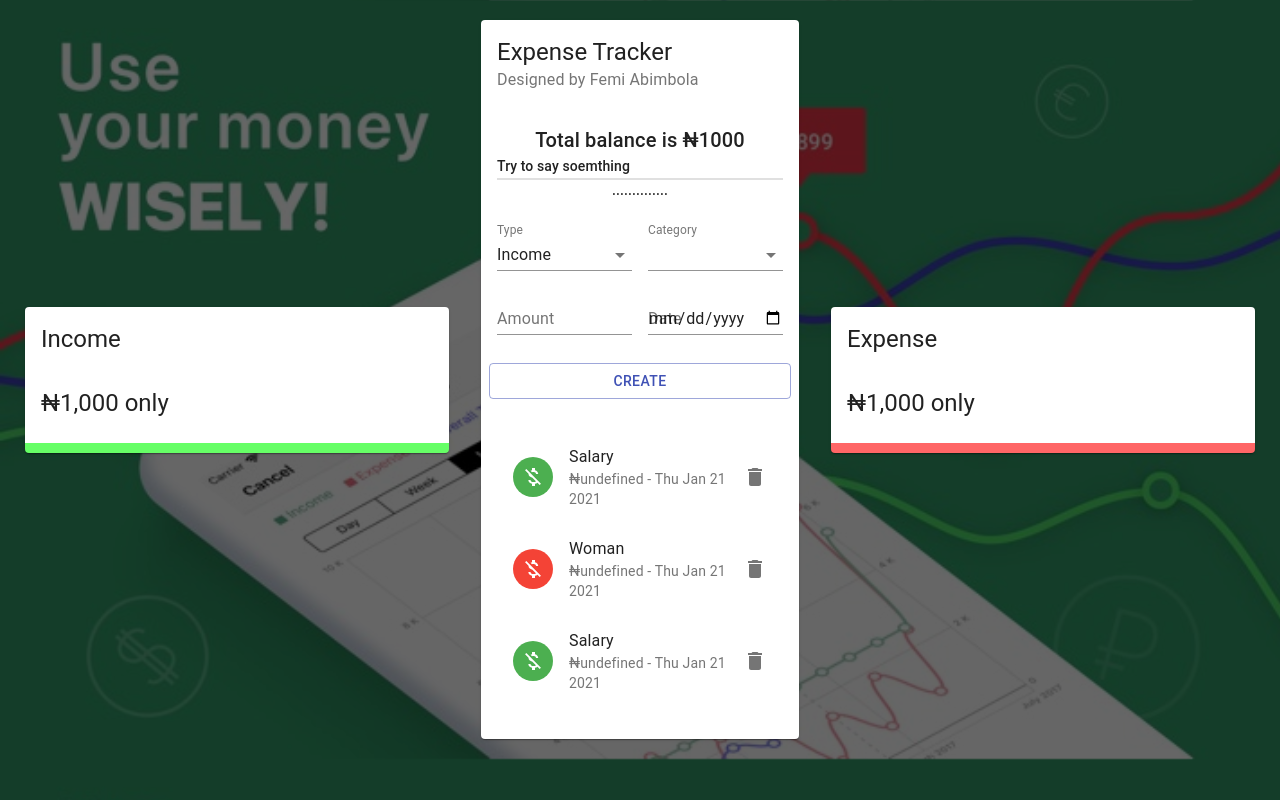
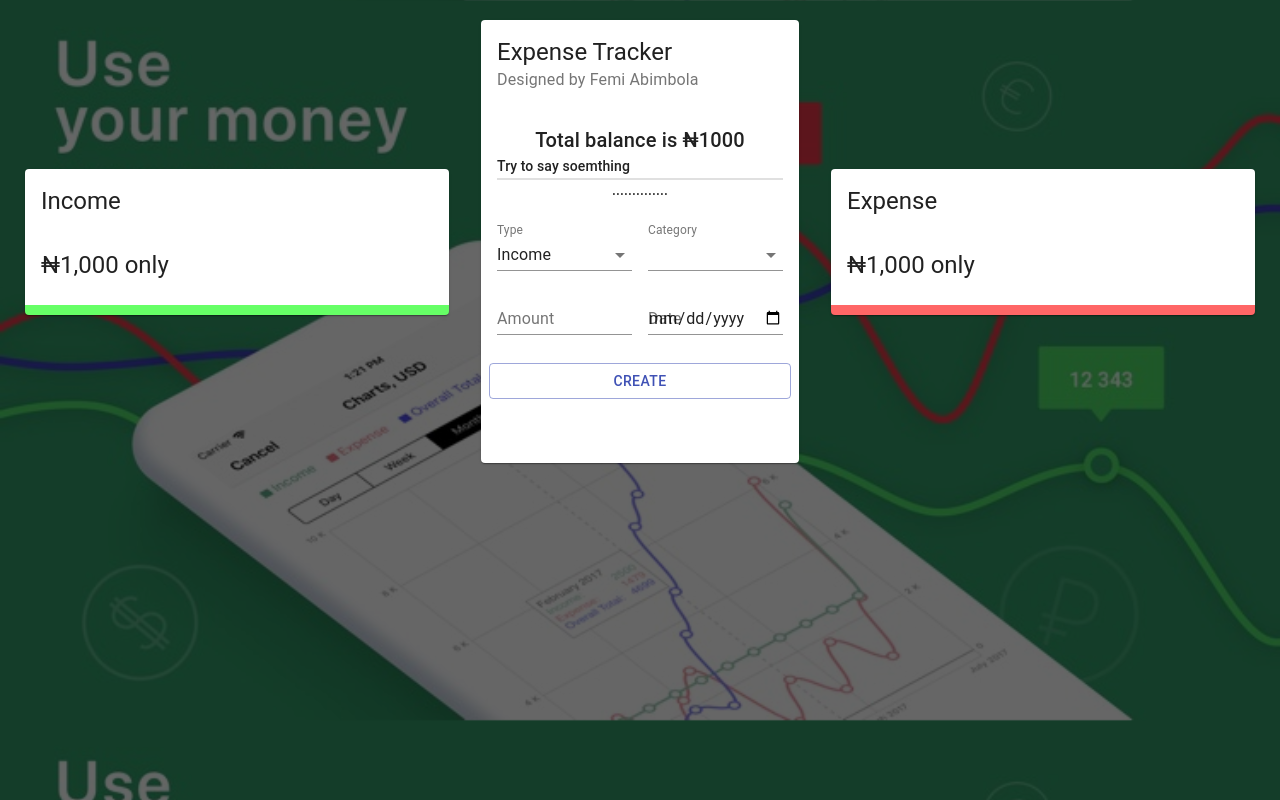
Before and after one commit to femiabimbola/expense_tracker, a React (Create React App) app: page / in a window 1280 px wide. Built offline with nearby package versions, Linux system fonts and the light colour scheme.

Commit message:
new commit

```diff
--- a/src/components/Main/Form/Form.jsx
+++ b/src/components/Main/Form/Form.jsx
@@ -1,5 +1,7 @@
-import React, { useState } from "react";
+import React, { useState, useContext } from "react";
 import { TextField, Typography, Grid, Button, FormControl, InputLabel, Select, MenuItem } from "@material-ui/core";
+import { ExpenseTrackerContext} from '../../../context/context';
+import { v4 as idv4} from 'uuid'
 import useStyles from './styles';
 
 const initialState = {
@@ -13,6 +15,13 @@ const Form = () => {
 
   const classes = useStyles();
   const [formData, setFormData] = useState(initialState)
+  const { addTransaction } = useContext(ExpenseTrackerContext)
+
+  const createTransaction = () => {
+        const transaction = {...formData, amount:Number(formData.amount), id:idv4() }
+        addTransaction(transaction)
+        setFormData(initialState)
+  }
 
     return (
         <div>
@@ -48,7 +57,7 @@ const Form = () => {
                     <TextField type="date" label="Date" fullWidth
                         value = {formData.date} onChange = {(e) =>setFormData({...formData, date:e.target.value}) } />
                 </Grid>
-                <Button className={classes.button} variant="outlined" color="primary" fullWidth> Create </Button>
+                <Button className={classes.button} variant="outlined" color="primary" fullWidth onClick={createTransaction}> Create </Button>
             </Grid>
         </div>
     )
--- a/src/components/Main/List/List.jsx
+++ b/src/components/Main/List/List.jsx
@@ -8,13 +8,7 @@ import useStyles from './styles'
 
 const List = () => {
     const classes = useStyles();
-    const { deleteTransaction } = useContext(ExpenseTrackerContext);
-
-    const transactions = [
-        { id: 1, type: "Income", category: "Salary", amount:50, date: new Date().toDateString()},
-        { id: 2, type: "Expense", category: "Woman", amount:250, date: new Date().toDateString()},
-        { id: 3, type: "Income", category: "Salary", amount:250, date: new Date().toDateString()}
-    ];
+    const { deleteTransaction, transactions } = useContext(ExpenseTrackerContext);
 
     return (
         <MUList dense= {false} className={classes.list}>
--- a/src/context/context.js
+++ b/src/context/context.js
@@ -18,7 +18,7 @@ export const Provider = ({ children }) => {
     }
 
     return (
-        <ExpenseTrackerContext.Provider value ={{ deleteTransaction, addTransaction }}>
+        <ExpenseTrackerContext.Provider value ={{ deleteTransaction, addTransaction, transactions }}>
             {children}
         </ExpenseTrackerContext.Provider>
     )
```
Also changed, not shown: src/context/contextReducer.js (line endings or trailing spaces).
